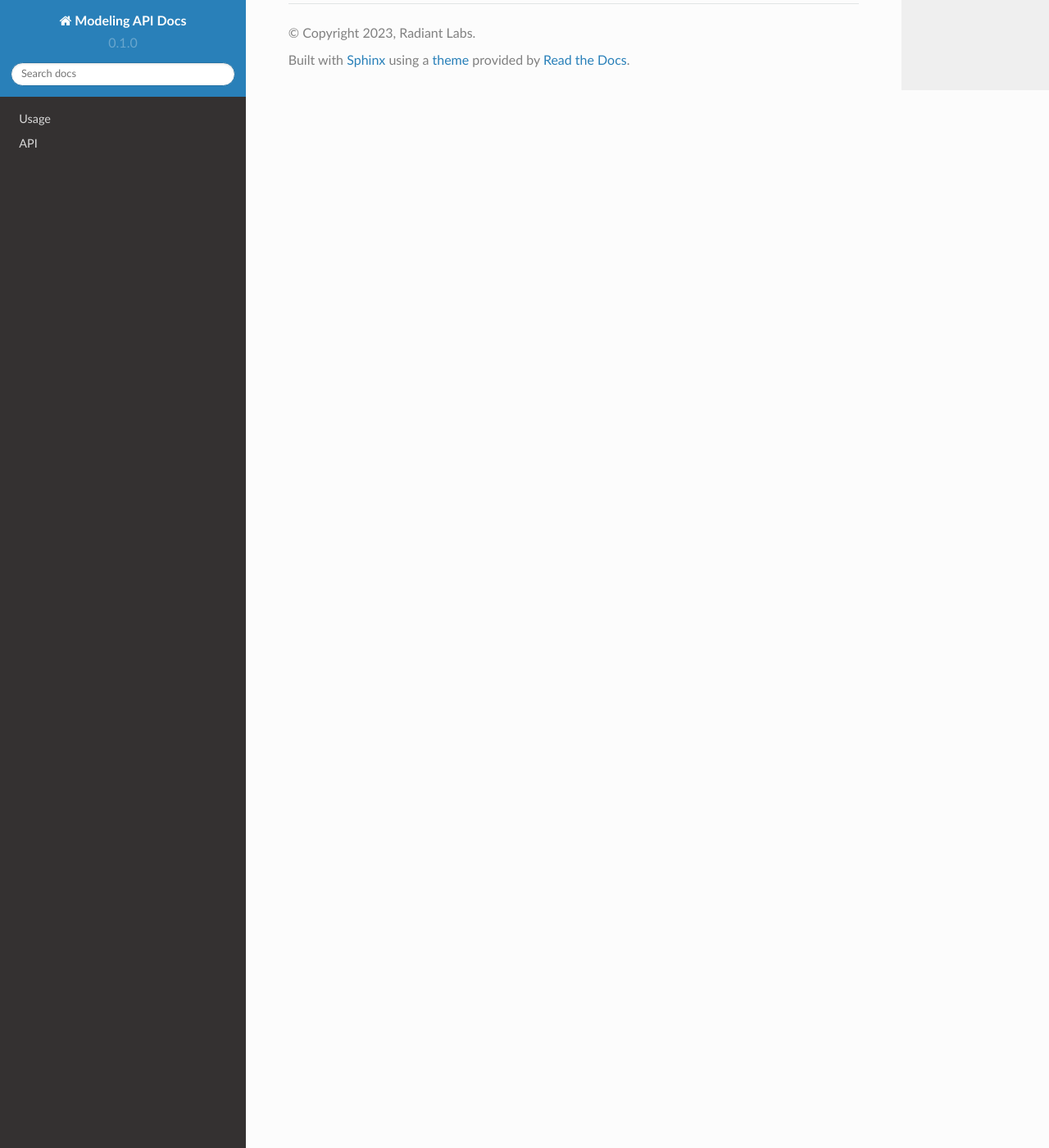
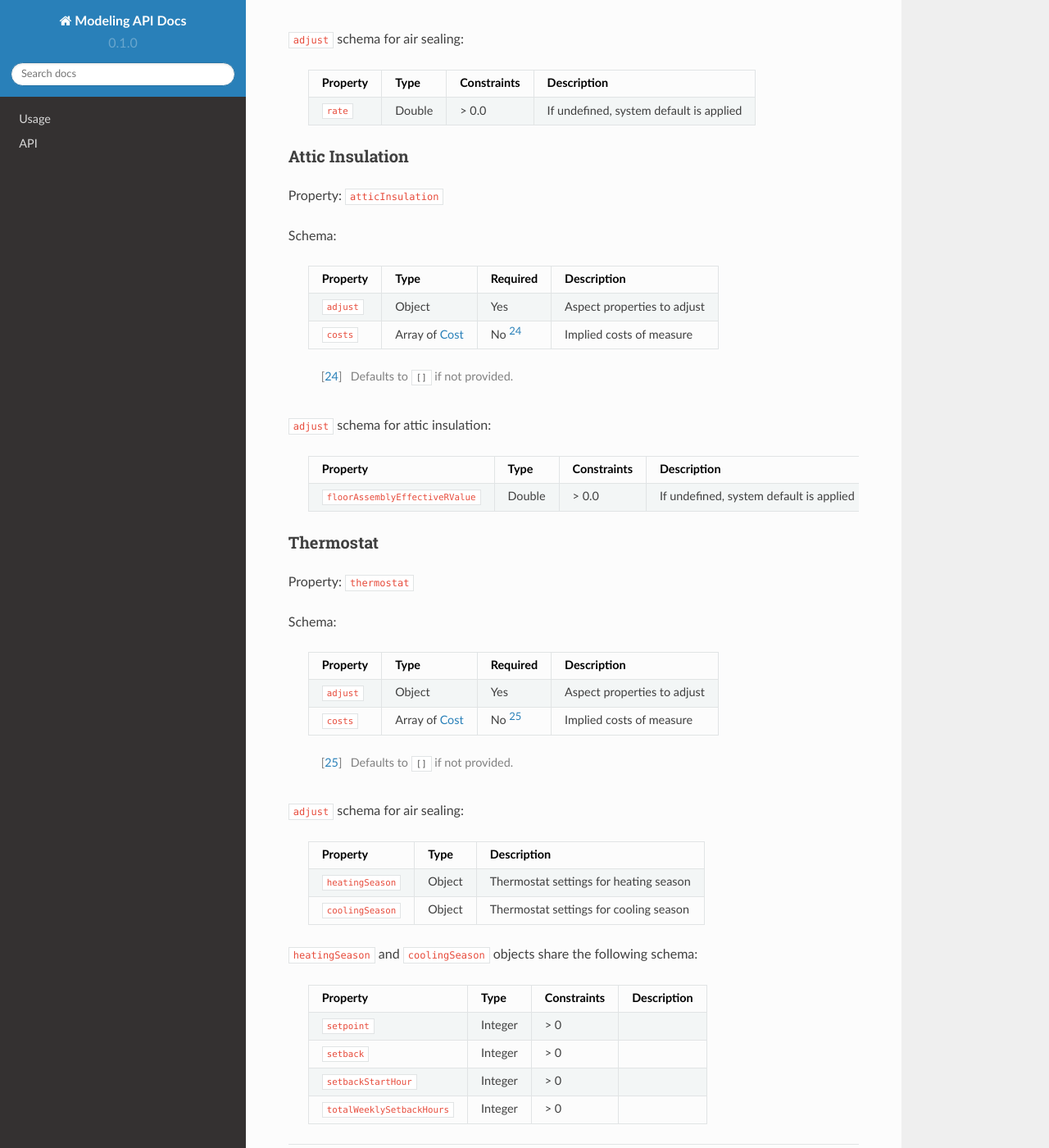
Before and after one commit to RadiantLabs/modeling-api-docs, a Sphinx documentation site: the page built from docs/source/automated_measures.rst, in a window 1280 px wide and 1400 px high, scrolled down 4950 px. Shown: the whole window at 82% size. Built offline with Sphinx 7.4.7 and the Read the Docs theme 2.0.0, drawn with Linux system fonts in a browser that asks for light colours; some of the changed text lies outside the part shown.

Commit message:
Add description for global building aspects

```diff
--- a/docs/source/automated_measures.rst
+++ b/docs/source/automated_measures.rst
@@ -160,7 +160,7 @@ Schema:
   Property                Type                                                                 Required  Description
   ======================  ===================================================================  ========  ===================================
   ``systemType``          One of ``heat-pump`` [#]_, ``mini-split`` or ``air-to-air``          Yes       Type of heat pump
-  ``performanceClass``    One of ``federal-minimally-compliant`` or ``ENERGY-STAR-compliant``  Yes
+  ``performanceClass``    One of ``federal-minimally-compliant`` or ``energy-star-compliant``  Yes
   ``heatLoadPercentage``  Double                                                               No [#]_   Heat load for the new heat pump
   ``coolLoadPercentage``  Double                                                               No [#]_   Cool load for the new heat pump
   ``costs``               Array of :ref:`cost`                                                 No [#]_   Implied costs of measure
@@ -205,6 +205,25 @@ Air Sealing
 
 Property: ``airSealing``
 
+Schema:
+
+  ==========  ===================================================  ========  ===========================
+  Property    Type                                                 Required  Description
+  ==========  ===================================================  ========  ===========================
+  ``adjust``  Object                                               Yes       Aspect properties to adjust
+  ``costs``   Array of :ref:`cost`                                 No [#]_   Implied costs of measure
+  ==========  ===================================================  ========  ===========================
+
+  .. [#] Defaults to ``[]`` if not provided.
+
+``adjust`` schema for air sealing:
+
+  ========  ======  ===========  =======================================
+  Property  Type    Constraints  Description
+  ========  ======  ===========  =======================================
+  ``rate``  Double  > 0.0        If undefined, system default is applied
+  ========  ======  ===========  =======================================
+
 .. _adjust_attic_insulation:
 
 Attic Insulation
@@ -212,9 +231,59 @@ Attic Insulation
 
 Property: ``atticInsulation``
 
+Schema:
+
+  ==========  ===================================================  ========  ===========================
+  Property    Type                                                 Required  Description
+  ==========  ===================================================  ========  ===========================
+  ``adjust``  Object                                               Yes       Aspect properties to adjust
+  ``costs``   Array of :ref:`cost`                                 No [#]_   Implied costs of measure
+  ==========  ===================================================  ========  ===========================
+
+  .. [#] Defaults to ``[]`` if not provided.
+
+``adjust`` schema for attic insulation:
+
+  ================================  ======  ===========  =======================================
+  Property                          Type    Constraints  Description
+  ================================  ======  ===========  =======================================
+  ``floorAssemblyEffectiveRValue``  Double  > 0.0        If undefined, system default is applied
+  ================================  ======  ===========  =======================================
+
 .. _adjust_thermostat:
 
 Thermostat
 **********
 
 Property: ``thermostat``
+
+Schema:
+
+  ==========  ===================================================  ========  ===========================
+  Property    Type                                                 Required  Description
+  ==========  ===================================================  ========  ===========================
+  ``adjust``  Object                                               Yes       Aspect properties to adjust
+  ``costs``   Array of :ref:`cost`                                 No [#]_   Implied costs of measure
+  ==========  ===================================================  ========  ===========================
+
+  .. [#] Defaults to ``[]`` if not provided.
+
+``adjust`` schema for air sealing:
+
+  =================  ======  ==============================================
+  Property           Type    Description
+  =================  ======  ==============================================
+  ``heatingSeason``  Object  Thermostat settings for heating season
+  ``coolingSeason``  Object  Thermostat settings for cooling season
+  =================  ======  ==============================================
+
+``heatingSeason`` and ``coolingSeason`` objects share the following schema:
+
+  ===========================  =======  ===========  ===========
+  Property                     Type     Constraints  Description
+  ===========================  =======  ===========  ===========
+  ``setpoint``                 Integer  > 0
+  ``setback``                  Integer  > 0
+  ``setbackStartHour``         Integer  > 0
+  ``totalWeeklySetbackHours``  Integer  > 0
+  ===========================  =======  ===========  ===========
```
Also changed, not shown: 1 other file.
